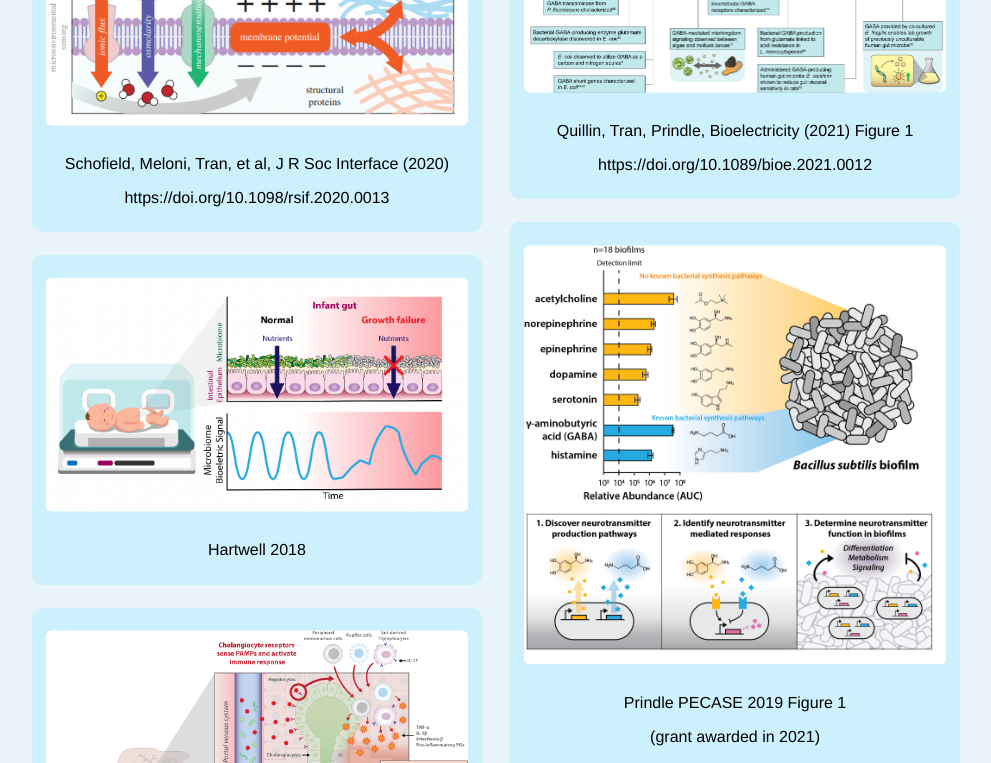
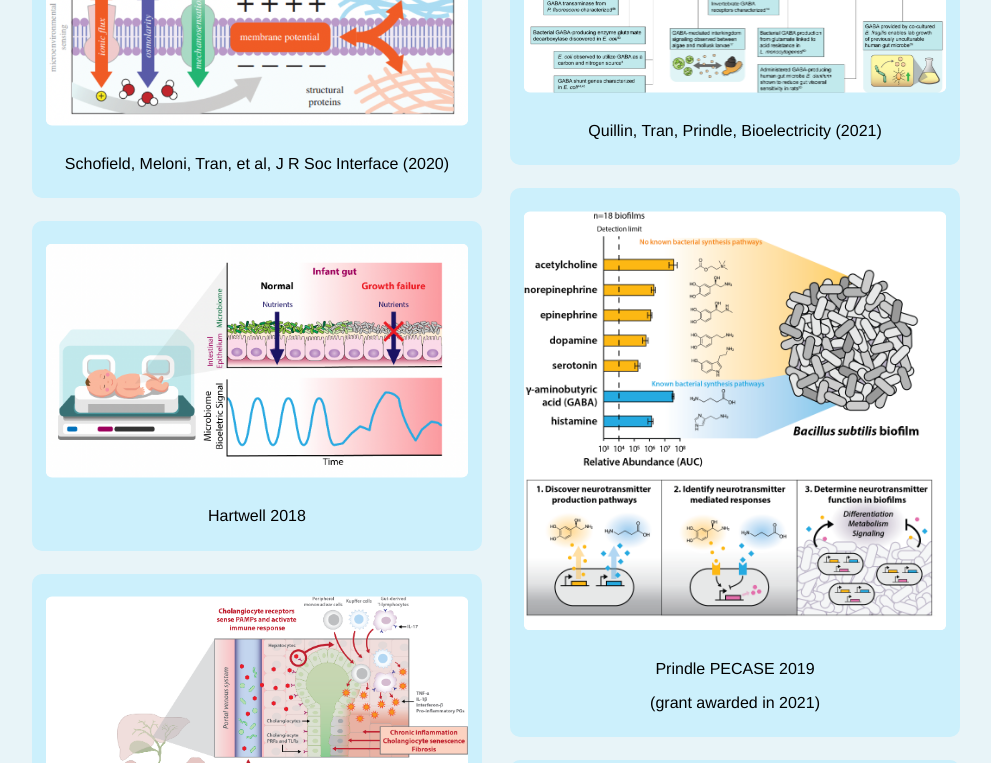
Before and after one commit to pk7tran/pk7tran.github.io, a plain HTML site: page index.html in a window 1280 px wide. Shown: the part 1770-2533 px from the top of the page, without its empty margins (144-1135 px from the left). Drawn offline with Linux system fonts and the light colour scheme.

Commit message:
removed captions and added inst on adding more ills

```diff
--- a/index.html
+++ b/index.html
@@ -26,7 +26,6 @@
                     <img src="/img/Schofield_Meloni_Tran_et_al_J_R_Soc_Interface_2020_2.png">
                     <img src="/img/Schofield_Meloni_Tran_et_al_J_R_Soc_Interface_2020_3.png">
                     <p>Schofield, Meloni, Tran, et al, J R Soc Interface (2020)</p>
-                    <p>https://doi.org/10.1098/rsif.2020.0013</p>
                 </div>
                 <div id="ill">
                     <img src="/img/hartwell.png">
@@ -38,8 +37,7 @@
                 </div>
                 <div id="ill">
                     <img src="/img/2020_Tran_Prindle_Biotechnology_Progress.png">
-                    <p>Tran, Prindle, Biotechnology Progress (2020)<br></p>
-                    <p>DOI: 10.1002/btpr.3123</p>
+                    <p>Tran, Prindle, Biotechnology Progress (2020)</p>
                 </div>
             </div>
             <div>
@@ -50,12 +48,11 @@
                 </div>
                 <div id="ill">
                     <img src="/img/PTran_Bioelectricity_GABA_review_2021_Fig1.png">
-                    <p>Quillin, Tran, Prindle, Bioelectricity (2021) Figure 1</p>
-                    <p>https://doi.org/10.1089/bioe.2021.0012</p>
+                    <p>Quillin, Tran, Prindle, Bioelectricity (2021)</p>
                 </div>
                 <div id="ill">
                     <img src="/img/Prindle_PECASE_2021_Fig1.png">
-                    <p>Prindle PECASE 2019 Figure 1</p>
+                    <p>Prindle PECASE 2019</p>
                     <p>(grant awarded in 2021)</p>
                 </div>
                 <div id="ill">
--- a/styles.css
+++ b/styles.css
@@ -42,6 +42,7 @@ h2.clear{
     .ills div {
         flex: 100%;
         max-width: 100%;
+        margin: 1%;
     }
 }
 
```
Also changed, not shown: 1 other file.
